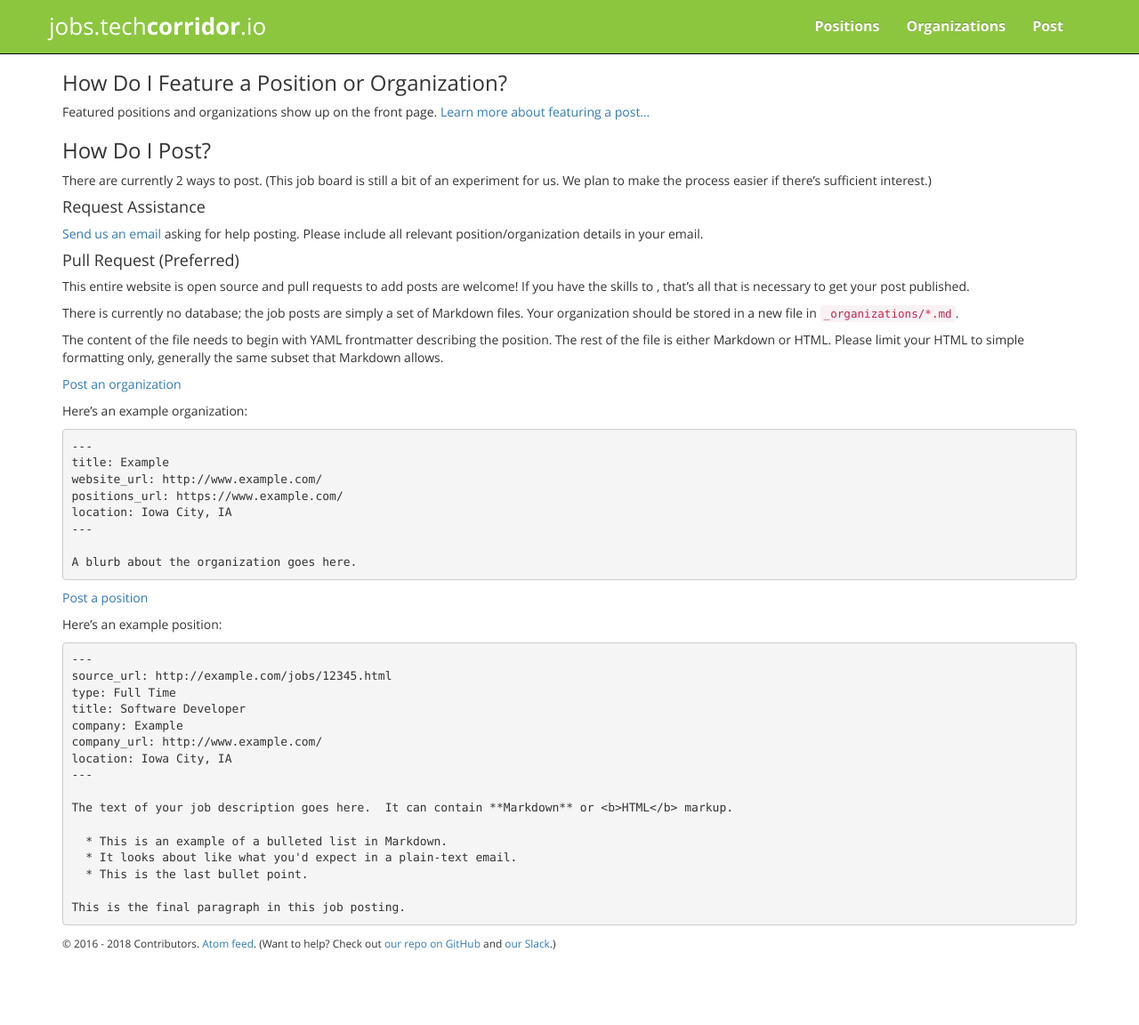
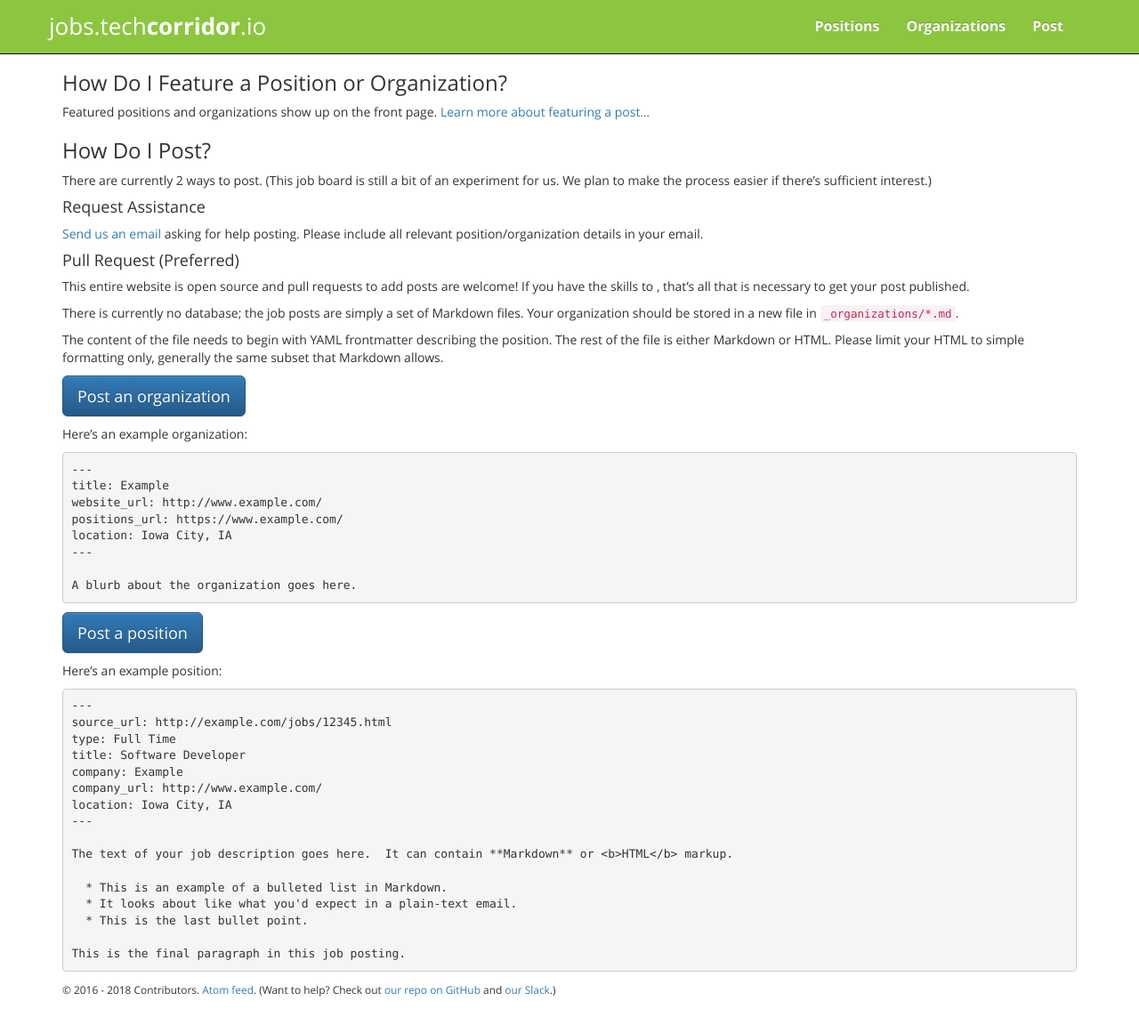
Before and after one commit to techcorridorio/jobs.techcorridor.io, a Jekyll site: the page built from how_to_post.md, in a window 1280 px wide and 1152 px high. Shown: the whole window at 89% size. Built offline with Jekyll 4.4.1, drawn with Linux system fonts in a browser that asks for light colours.

Commit message:
Update how_to_post.md

```diff
--- a/how_to_post.md
+++ b/how_to_post.md
@@ -24,7 +24,9 @@ There is currently no database; the job posts are simply a set of Markdown files
 
 The content of the file needs to begin with YAML frontmatter describing the position.  The rest of the file is either Markdown or HTML.  Please limit your HTML to simple formatting only, generally the same subset that Markdown allows.
 
-[Post an organization]({{ site.github_url }}/new/master/_organizations/_?filename=my_organization.md)
+<a href="{{ site.github_url }}/new/master/_organizations/_?filename=my_organization.md" class="btn btn-primary btn-lg">
+  Post an organization
+</a>
 
 Here's an example organization:
 
@@ -37,7 +39,9 @@ Here's an example organization:
 
     A blurb about the organization goes here.
 
-[Post a position]({{ site.github_url }}/new/master/_positions/_?filename=my_position.md)
+<a href="{{ site.github_url }}/new/master/_positions/_?filename=my_position.md" class="btn btn-primary btn-lg">
+  Post a position
+</a>
 
 Here's an example position:
 
```
